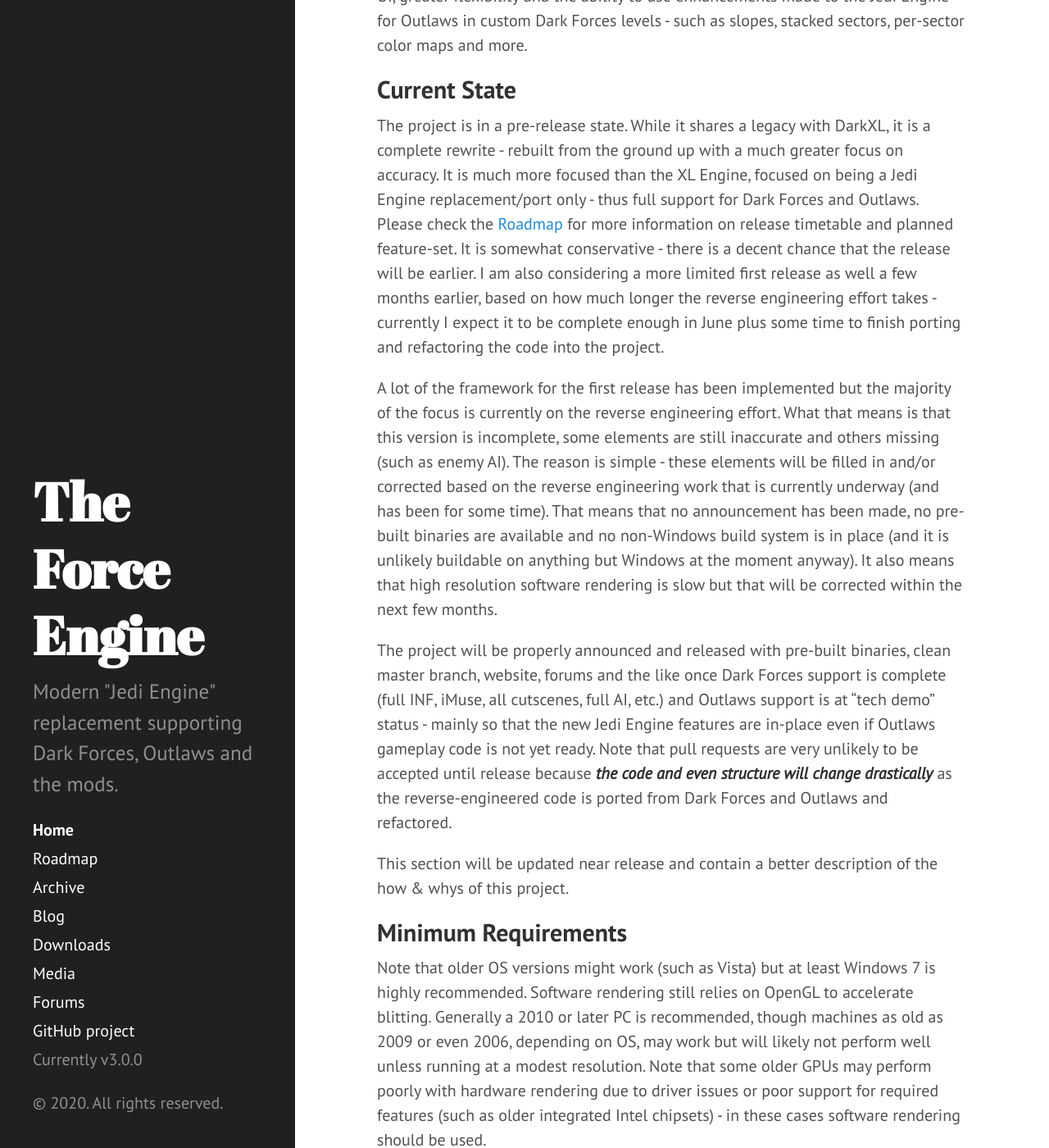
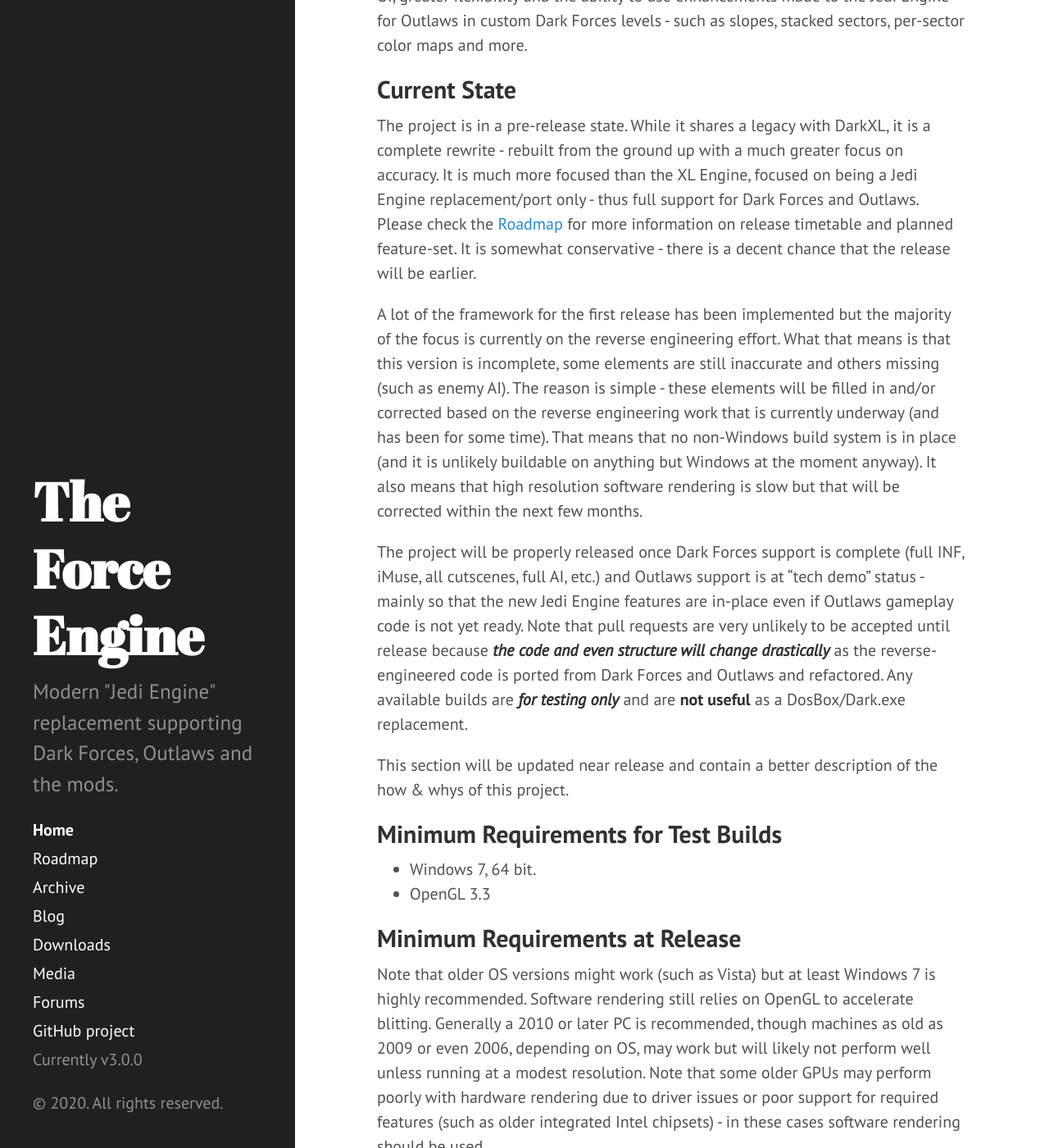
Before and after one commit to TheForceEngine/TheForceEngine.github.io, a Jekyll site: the page built from index.md, in a window 1280 px wide and 1400 px high, scrolled down 504 px. Shown: the whole window at 82% size. Built offline with Jekyll 4.4.1, drawn with Linux system fonts in a browser that asks for light colours; some of the changed text lies outside the part shown.

Commit message:
Update index.md

```diff
--- a/index.md
+++ b/index.md
@@ -11,16 +11,20 @@
 Playing Dark Forces or Outlaws using the Force Engine adds ease of use and modern features such as higher resolutions and modern control schemes such as mouse-look. Using the built-in tools allows for easier modding with more modern UI, greater flexibility and the ability to use enhancements made to the Jedi Engine for Outlaws in custom Dark Forces levels - such as slopes, stacked sectors, per-sector color maps and more.
 
 ## Current State
-The project is in a pre-release state. While it shares a legacy with DarkXL, it is a complete rewrite - rebuilt from the ground up with a much greater focus on accuracy. It is much more focused than the XL Engine, focused on being a Jedi Engine replacement/port only - thus full support for Dark Forces and Outlaws. Please check the [Roadmap](Roadmap.md) for more information on release timetable and planned feature-set. It is somewhat conservative - there is a decent chance that the release will be earlier. I am also considering a more limited first release as well a few months earlier, based on how much longer the reverse engineering effort takes - currently I expect it to be complete enough in June plus some time to finish porting and refactoring the code into the project.
+The project is in a pre-release state. While it shares a legacy with DarkXL, it is a complete rewrite - rebuilt from the ground up with a much greater focus on accuracy. It is much more focused than the XL Engine, focused on being a Jedi Engine replacement/port only - thus full support for Dark Forces and Outlaws. Please check the [Roadmap](Roadmap.md) for more information on release timetable and planned feature-set. It is somewhat conservative - there is a decent chance that the release will be earlier.
 
 A lot of the framework for the first release has been implemented but the majority of the focus is currently on the reverse engineering effort. What that means is that this version is incomplete, some elements are still inaccurate and others missing (such as enemy AI).
-The reason is simple - these elements will be filled in and/or corrected based on the reverse engineering work that is currently underway (and has been for some time). That means that no announcement has been made, no pre-built binaries are available and no non-Windows build system is in place (and it is unlikely buildable on anything but Windows at the moment anyway). It also means that high resolution software rendering is slow but that will be corrected within the next few months.
+The reason is simple - these elements will be filled in and/or corrected based on the reverse engineering work that is currently underway (and has been for some time). That means that no non-Windows build system is in place (and it is unlikely buildable on anything but Windows at the moment anyway). It also means that high resolution software rendering is slow but that will be corrected within the next few months.
 
-The project will be properly announced and released with pre-built binaries, clean master branch, website, forums and the like once Dark Forces support is complete (full INF, iMuse, all cutscenes, full AI, etc.) and Outlaws support is at "tech demo" status - mainly so that the new Jedi Engine features are in-place even if Outlaws gameplay code is not yet ready. Note that pull requests are very unlikely to be accepted until release because __*the code and even structure will change drastically*__ as the reverse-engineered code is ported from Dark Forces and Outlaws and refactored.
+The project will be properly released once Dark Forces support is complete (full INF, iMuse, all cutscenes, full AI, etc.) and Outlaws support is at "tech demo" status - mainly so that the new Jedi Engine features are in-place even if Outlaws gameplay code is not yet ready. Note that pull requests are very unlikely to be accepted until release because __*the code and even structure will change drastically*__ as the reverse-engineered code is ported from Dark Forces and Outlaws and refactored. Any available builds are __*for testing only*__ and are __not useful__ as a DosBox/Dark.exe replacement.
 
 This section will be updated near release and contain a better description of the how & whys of this project.
 
-## Minimum Requirements
+## Minimum Requirements for Test Builds
+* Windows 7, 64 bit.
+* OpenGL 3.3
+
+## Minimum Requirements at Release
 Note that older OS versions might work (such as Vista) but at least Windows 7 is highly recommended. Software rendering still relies on OpenGL to accelerate blitting. Generally a 2010 or later PC is recommended, though machines as old as 2009 or even 2006, depending on OS, may work but will likely not perform well unless running at a modest resolution. Note that some older GPUs may perform poorly with hardware rendering due to driver issues or poor support for required features (such as older integrated Intel chipsets) - in these cases software rendering should be used.
 * Recommended 2010 era PC or newer
 * Recommeded 2+ GB RAM
@@ -30,7 +34,7 @@
 * OpenGL 2.1 for Software Rendering (2006 era GPU)
 * OpenGL 3.3 for Hardware Rendering (2010 era GPU)
 
-## Features
+## Some Planned Features at Release
 The project is focused on accuracy - by using reverse engineering techniques to reconstruct the original code and algorithms - the Force Engine is designed to be extremely accurate, a complete replacement for the original executables. The engine supports three feature templates to make it easier to tune the experience:
 * **Classic** - `a recreation of the original software renderer, controls and gameplay - providing the original experience as close as possible while still properly supporting modern systems.`
 * **Retro** - `close to the original experience while being enhanced with modern controls and high resolution rendering.`
```
